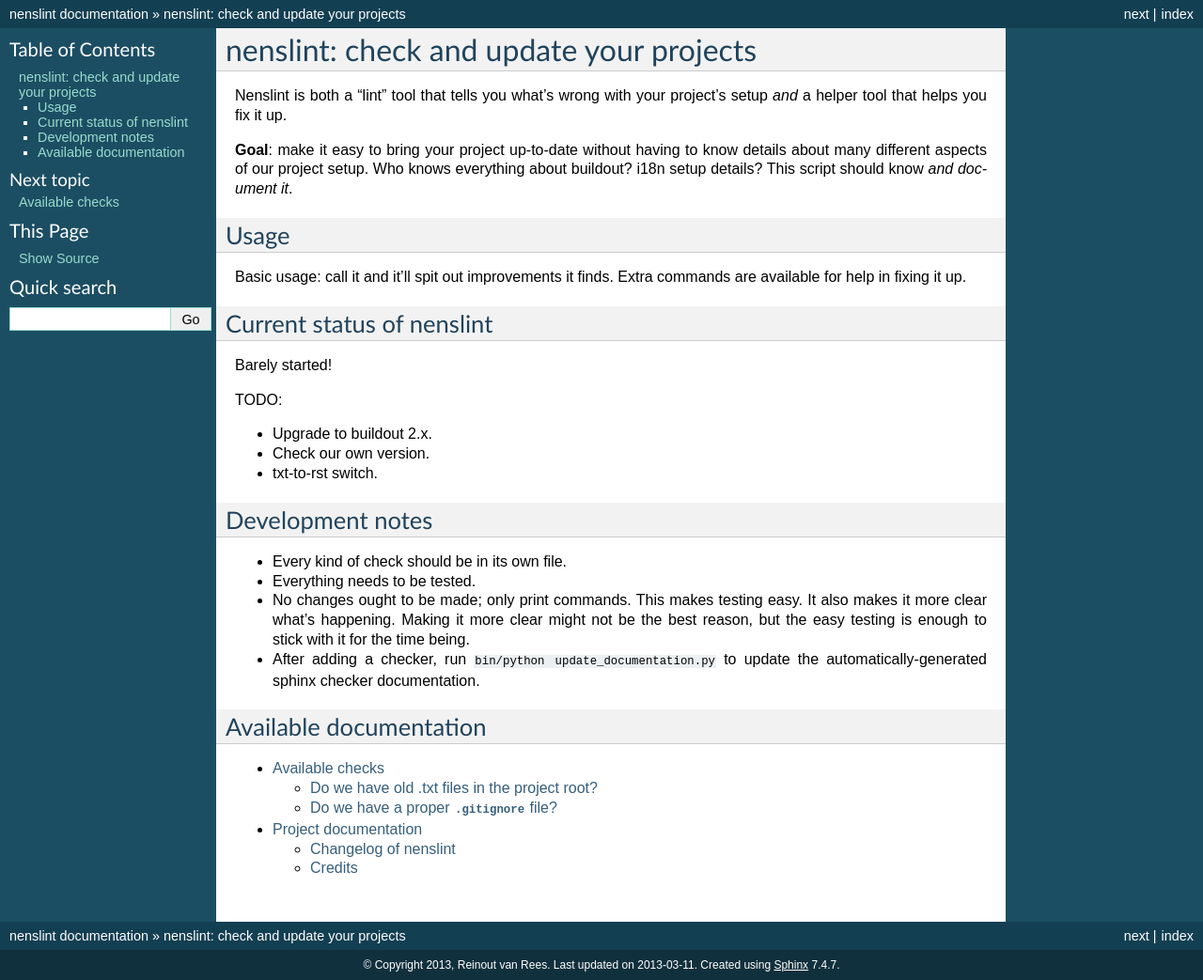
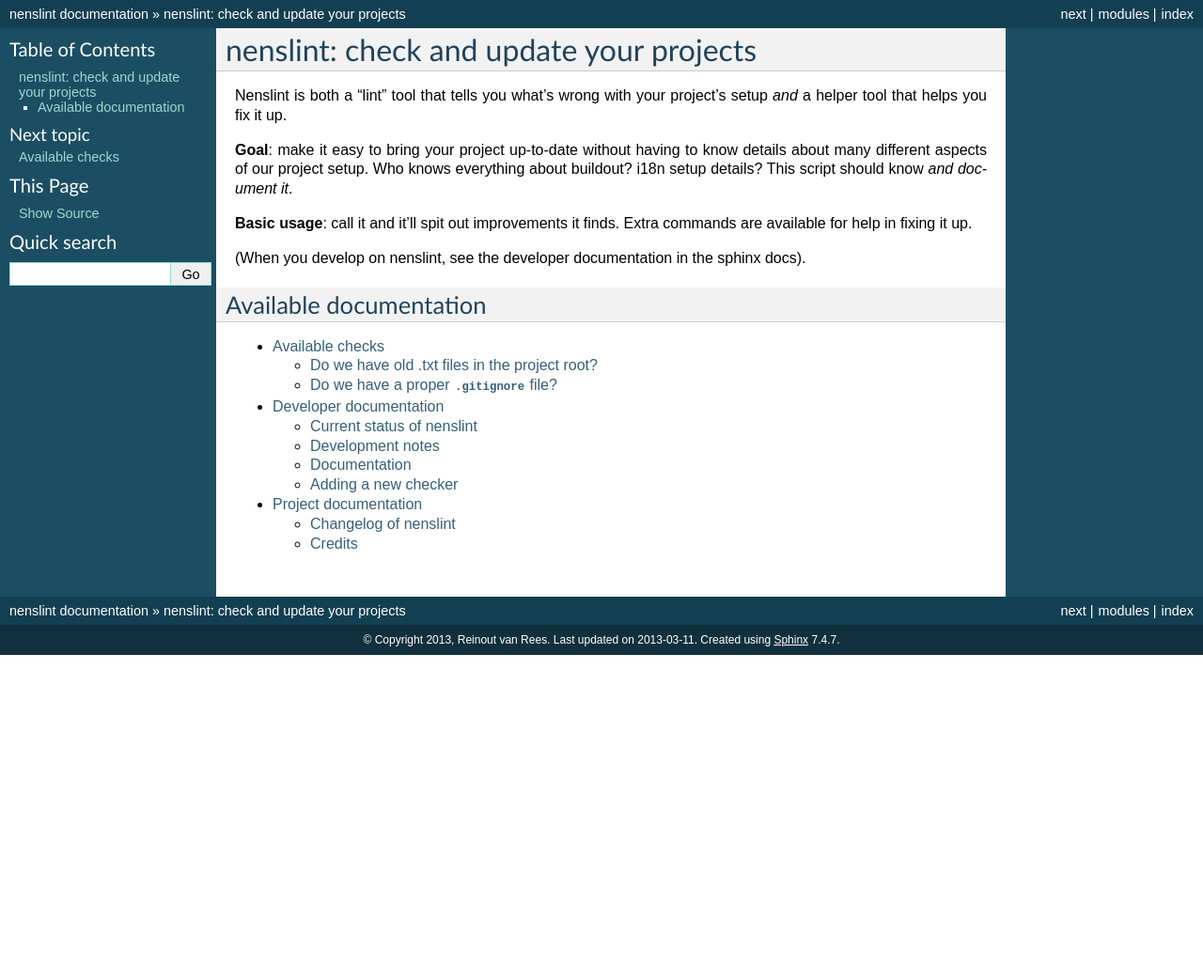
Before and after one commit to nens/nenslint, a Sphinx documentation site: the page built from doc/source/index.rst, in a window 1280 px wide. Shown: the whole page at 94% size. Built offline with Sphinx 7.4.7, drawn with Linux system fonts in a browser that asks for light colours; after the commit the page ends 900 px from its top, so only the background shows below that.

Commit message:
Improved documentation

```diff
--- a/README.rst
+++ b/README.rst
@@ -9,38 +9,7 @@
 everything about buildout? i18n setup details? This script should know *and
 document it*.
 
-Usage
------
-
-Basic usage: call it and it'll spit out improvements it finds. Extra commands
+**Basic usage**: call it and it'll spit out improvements it finds. Extra commands
 are available for help in fixing it up.
 
-
-Current status of nenslint
---------------------------
-
-Barely started!
-
-TODO:
-
-- Upgrade to buildout 2.x.
-
-- Check our own version.
-
-- txt-to-rst switch.
-
-
-Development notes
------------------
-
-- Every kind of check should be in its own file.
-
-- Everything needs to be tested.
-
-- No changes ought to be made; only print commands. This makes testing
-  easy. It also makes it more clear what's happening. Making it more clear
-  might not be the best reason, but the easy testing is enough to stick with
-  it for the time being.
-
-- After adding a checker, run ``bin/python update_documentation.py`` to update
-  the automatically-generated sphinx checker documentation.
+(When you develop on nenslint, see the developer documentation in the sphinx docs).
--- a/doc/source/index.rst
+++ b/doc/source/index.rst
@@ -7,4 +7,5 @@
    :maxdepth: 2
 
    checks
+   developer
    project
```
Also changed, not shown: doc/source/developer.rst (added, +52 -0 lines), 1 other file.
